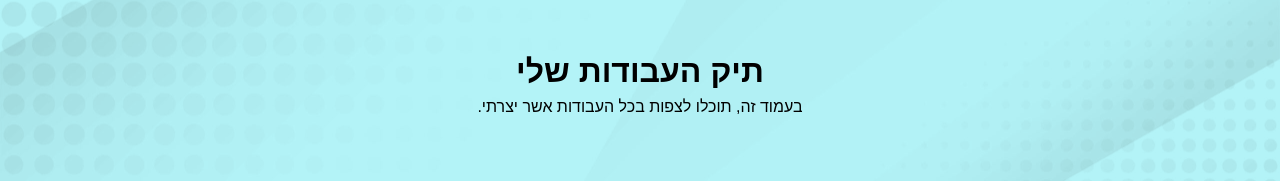
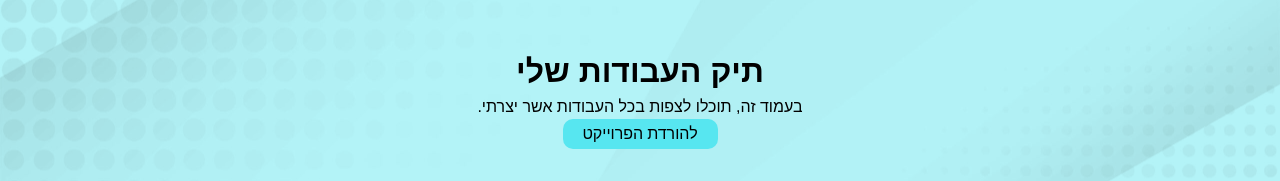
Before and after one commit to Tomer-Michaeli/tomermichaeli, a plain HTML site: page index.html in a window 1280 px wide. Shown: the part 77-258 px from the top of the page. Drawn offline with Linux system fonts and the light colour scheme.

Commit message:
Update index.html

```diff
--- a/index.html
+++ b/index.html
@@ -34,6 +34,10 @@
     <div class="header-title">
         <h1 id="tik-avodot">תיק העבודות שלי</h1>
         <p>בעמוד זה, תוכלו לצפות בכל העבודות אשר יצרתי.</p>
+        <a href = "https://github.com/Tomer-Michaeli/tomermichaeli/archive/refs/heads/main.zip" download>
+            <button class="btn-primary">להורדת הפרוייקט</button>
+            </a>
+
 
     </div>
     <div class="tech">
```
